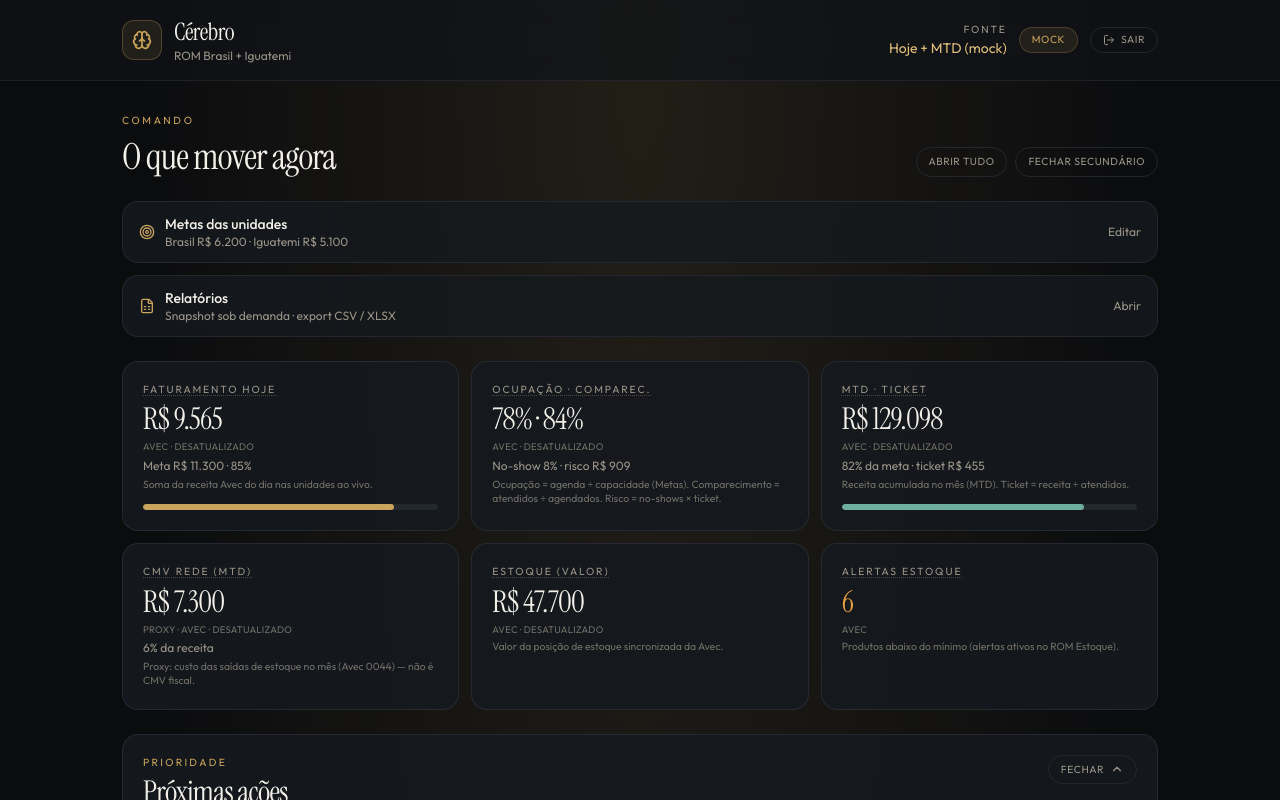
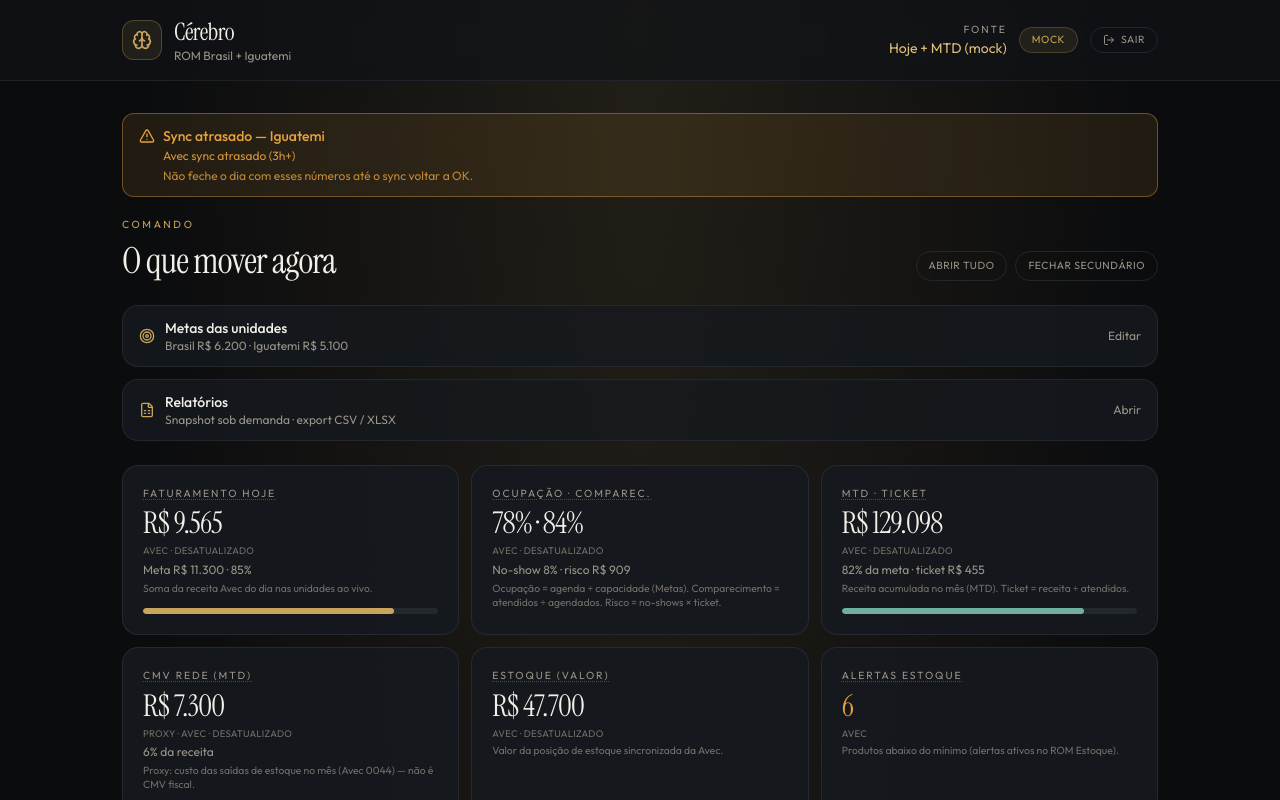
Before and after one commit to contatovinicaetano93-commits/Cerebro-Rom, a Next.js app: page / in a window 1280 px wide. Shown: the top 800 px of the page. Built offline with nearby package versions, Linux system fonts and the light colour scheme.

Commit message:
feat: banner de falha de sync no topo do Cérebro
Erro/parcial/atraso de cada unidade aparece como alerta fixo
no painel — não só em Próximas ações.

Co-authored-by: contatovinicaetano93-commits <contatovinicaetano93-commits@users.noreply.github.com>

```diff
--- a/src/app/_components/Dashboard.tsx
+++ b/src/app/_components/Dashboard.tsx
@@ -77,7 +77,7 @@ function sourceHint(
 }
 
 function syncSourceLabel(status: string | undefined): 'incompleto' | 'desatualizado' | null {
-  if (status === 'error') return 'incompleto'
+  if (status === 'error' || status === 'partial') return 'incompleto'
   if (status === 'stale') return 'desatualizado'
   return null
 }
@@ -208,9 +208,25 @@ export function Dashboard({
   const networkSyncSource = useMemo(() => {
     const statuses = data.units.map((u) => u.sync.status)
     if (statuses.some((s) => s === 'stale')) return 'desatualizado' as const
-    if (statuses.some((s) => s === 'error') || data.partial) return 'incompleto' as const
+    if (
+      statuses.some((s) => s === 'error' || s === 'partial') ||
+      data.partial
+    ) {
+      return 'incompleto' as const
+    }
     return null
   }, [data.units, data.partial])
+
+  const syncAlerts = useMemo(() => {
+    return data.units
+      .filter((u) => u.sync.status === 'error' || u.sync.status === 'partial' || u.sync.status === 'stale')
+      .map((u) => ({
+        slug: u.unit.slug,
+        short: u.unit.short,
+        status: u.sync.status,
+        label: u.sync.label,
+      }))
+  }, [data.units])
 
   return (
     <div className="relative min-h-screen overflow-hidden">
@@ -252,6 +268,36 @@ export function Dashboard({
       </header>
 
       <main className="relative mx-auto w-full max-w-[1100px] px-5 py-6 sm:px-8 sm:py-8">
+        {syncAlerts.length > 0 && (
+          <div className="mb-5 space-y-2" role="alert">
+            {syncAlerts.map((a) => (
+              <div
+                key={a.slug}
+                className={`flex items-start gap-2 rounded-xl border px-4 py-3 text-sm ${
+                  a.status === 'error'
+                    ? 'border-danger/40 bg-danger/10 text-danger'
+                    : 'border-warning/40 bg-warning/10 text-warning'
+                }`}
+              >
+                <AlertTriangle size={16} className="mt-0.5 shrink-0" />
+                <div className="min-w-0">
+                  <p className="font-medium">
+                    {a.status === 'error'
+                      ? `Falha de sync — ${a.short}`
+                      : a.status === 'stale'
+                        ? `Sync atrasado — ${a.short}`
+                        : `Sync parcial — ${a.short}`}
+                  </p>
+                  <p className="mt-0.5 text-xs opacity-90">{a.label}</p>
+                  <p className="mt-1 text-xs opacity-80">
+                    Não feche o dia com esses números até o sync voltar a OK.
+                  </p>
+                </div>
+              </div>
+            ))}
+          </div>
+        )}
+
         <section className="flex flex-col gap-4 sm:flex-row sm:items-end sm:justify-between">
           <div>
             <p className="text-[0.65rem] uppercase tracking-[0.25em] text-brass">Comando</p>
--- a/src/lib/live/fetch-unit.ts
+++ b/src/lib/live/fetch-unit.ts
@@ -275,6 +275,13 @@ export async function fetchLiveUnit(config: UnitRuntimeConfig): Promise<UnitSnap
           lastSyncAt,
           label: `Sync atrasado (~${ageH.toFixed(1)}h)`,
         }
+      } else if (last.status === 'partial') {
+        const mins = Math.max(1, Math.round(ageMs / 60_000))
+        sync = {
+          status: 'partial',
+          lastSyncAt,
+          label: `Sync parcial há ${mins} min — conferir dados`,
+        }
       } else {
         const mins = Math.max(1, Math.round(ageMs / 60_000))
         sync = {
--- a/src/lib/live/overview.ts
+++ b/src/lib/live/overview.ts
@@ -59,6 +59,15 @@ function buildNextActions(
         title: `Sync com erro — ${u.unit.short}`,
         detail: u.sync.label,
         action: 'Checar token Avec e rodar sync full',
+      })
+    } else if (u.sync.status === 'partial') {
+      actions.push({
+        id: `sync-partial-${u.unit.slug}`,
+        severity: 'warning',
+        unit: u.unit.slug,
+        title: `Sync parcial — ${u.unit.short}`,
+        detail: u.sync.label,
+        action: 'Conferir Admin → sync; não tratar KPIs como fechados',
       })
     } else if (u.sync.status === 'stale') {
       const awaiting = /Aguardando AVEC_API_TOKEN|Sem registro/i.test(u.sync.label)
--- a/src/lib/types.ts
+++ b/src/lib/types.ts
@@ -113,7 +113,7 @@ export interface UnitSnapshot {
   }
   last30: DayMetrics[]
   sync: {
-    status: 'ok' | 'stale' | 'error'
+    status: 'ok' | 'partial' | 'stale' | 'error'
     lastSyncAt: string
     label: string
   }
```
